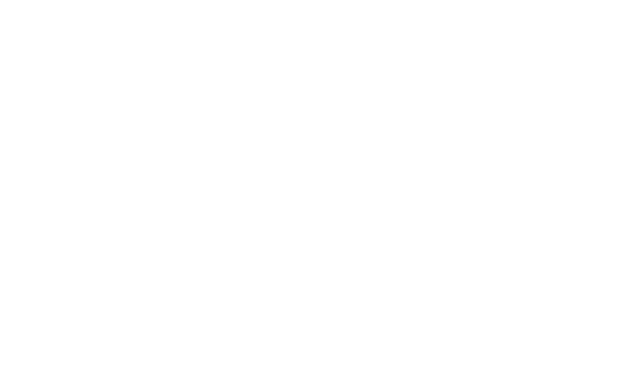
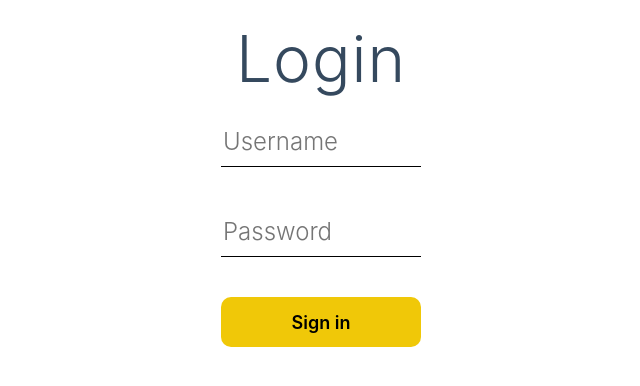
Before and after one commit to jasswaraich/todo-app, a Nuxt app in the folder frontend/: page / in a window 1280 px wide. Before the commit this address had no page. Shown: the top 386 px of the page, without its empty margins (319-959 px from the left). Built offline with nearby package versions, Linux system fonts and the light colour scheme.

Commit message:
add pages

```diff
--- /dev/null
+++ b/frontend/components/ToDoList.vue
@@ -0,0 +1,83 @@
+<template>
+  <div class="to-do-container">
+    <div class="create-container">
+      <input v-model="titleOfNewToDo" type="text">
+      <button @click="create">
+        Add
+      </button>
+    </div>
+    <div class="to-do-list-container">
+    </div>
+  </div>
+</template>
+
+<script>
+
+export default {
+  props: {
+    todos: {
+      type: Array,
+      default () {
+        return []
+      }
+    }
+  },
+  data () {
+    return {
+      titleOfNewToDo: ''
+    }
+  }
+}
+</script>
+
+<style lang="scss">
+.to-do-container {
+  width: 400px;
+  margin: auto;
+  margin-top: 50px;
+  display: block;
+
+  .create-container {
+    width: 100%;
+    height: 50px;
+    box-shadow: 0px 10px 20px rgba(0, 0, 0, 0.1);
+
+    input {
+      height: 50px;
+      width: 250px;
+      border: none;
+      padding-left: 10px;
+      font-family: "Quicksand", "Source Sans Pro", -apple-system,
+        BlinkMacSystemFont, "Segoe UI", Roboto, "Helvetica Neue", Arial,
+        sans-serif;
+      font-size: 18px;
+      &:focus {
+        outline: none;
+      }
+    }
+
+    button {
+      height: 45px;
+      float: right;
+      background: none;
+      width: auto;
+      margin: 0;
+      border: none;
+      cursor: pointer;
+      text-align: right;
+      padding-right: 20px;
+      font-size: 18px;
+      &:focus {
+        outline: none;
+      }
+    }
+  }
+}
+.to-do-list-container {
+  width: 400px;
+  margin: auto;
+  margin-top: 50px;
+  display: block;
+  box-shadow: 0px 10px 20px rgba(0, 0, 0, 0.1);
+}
+</style>
--- /dev/null
+++ b/frontend/pages/index.vue
@@ -0,0 +1,93 @@
+<template>
+
+  <div class="container">
+    <h1 class="title">
+      Login
+    </h1>
+    <form @submit.prevent="performLogin" action="post">
+      <p>
+        <input
+          id="username"
+          v-model="username"
+          type="text"
+          name="username"
+          placeholder="Username"
+          required
+          autofocus
+        >
+      </p>
+      <p>
+        <input
+          id="password"
+          v-model="password"
+          type="password"
+          name="password"
+          placeholder="Password"
+          required
+        >
+      </p>
+      <button type="submit">
+        Sign in
+      </button>
+    </form>
+  </div>
+</template>
+<script>
+
+export default {
+  data () {
+    return {
+      username: '',
+      password: ''
+    }
+  },
+  methods: {
+    async performLogin () {
+      if (await this.$services.login.performLogin(this.username, this.password)) {
+        this.$router.push('todo')
+      } else {
+        this.username = ''
+        this.password = ''
+      }
+    }
+  }
+}
+</script>
+<style>
+form {
+  width: 200px;
+  margin: auto;
+  text-align: center;
+}
+
+input {
+  width: 100%;
+  border: none;
+  border-bottom: 1px black solid;
+  background: none;
+  height: 50px;
+  line-height: 50px;
+  font-size: 24px;
+  font-family: "Quicksand", "Source Sans Pro", -apple-system, BlinkMacSystemFont,
+    "Segoe UI", Roboto, "Helvetica Neue", Arial, sans-serif;
+  font-weight: 300;
+  margin-top: 20px;
+  margin-bottom: 20px;
+  outline: none;
+}
+
+button {
+  width: 100%;
+  height: 50px;
+  border: none;
+  background-color: #f0c808;
+  font-family: "Quicksand", "Source Sans Pro", -apple-system, BlinkMacSystemFont,
+    "Segoe UI", Roboto, "Helvetica Neue", Arial, sans-serif;
+  font-size: 18px;
+  font-weight: 600;
+  cursor: pointer;
+  outline: none;
+  margin-top: 20px;
+  border-radius: 10px;
+}
+</style>
```
Also changed, not shown: frontend/components/Tutorial.vue (deleted, +0 -52 lines).
